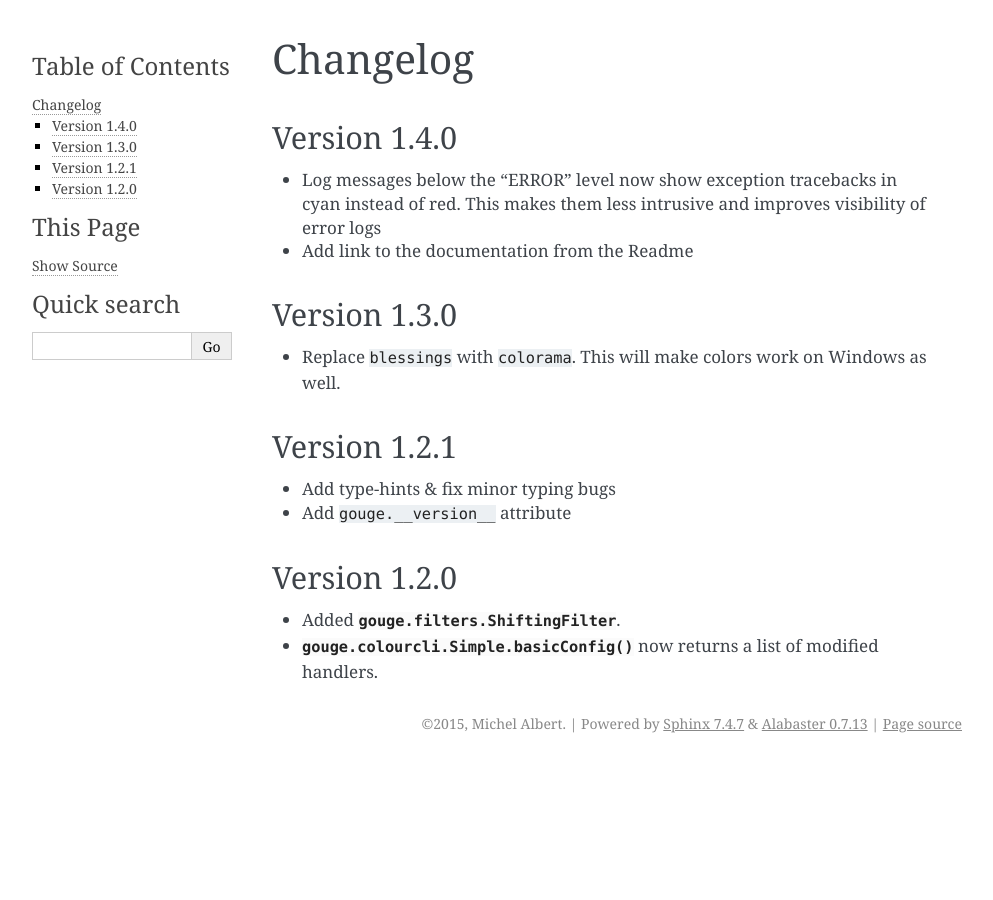
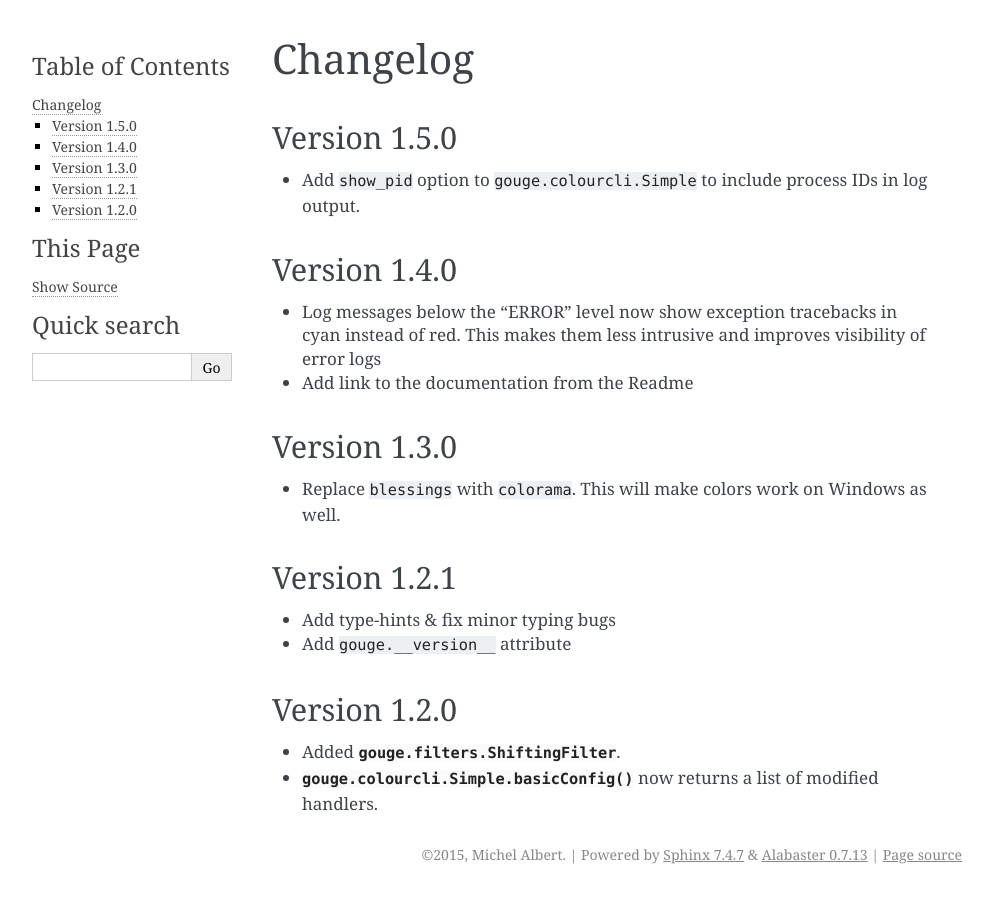
Before and after one commit to exhuma/gouge, a Sphinx documentation site: the page built from docs/changelog.rst, in a window 1280 px wide. Shown: the whole page, without its empty margins (148-1141 px from the left). Built offline with Sphinx 7.4.7, drawn with Linux system fonts in a browser that asks for light colours.

Commit message:
Version bumped to 1.5.0

```diff
--- a/docs/changelog.rst
+++ b/docs/changelog.rst
@@ -1,5 +1,11 @@
 Changelog
 =========
+
+Version 1.5.0
+-------------
+
+* Add ``show_pid`` option to ``gouge.colourcli.Simple`` to include process IDs
+  in log output.
 
 Version 1.4.0
 -------------
--- a/gouge/version.txt
+++ b/gouge/version.txt
@@ -1 +1 @@
-1.4.1
+1.5.0
```
